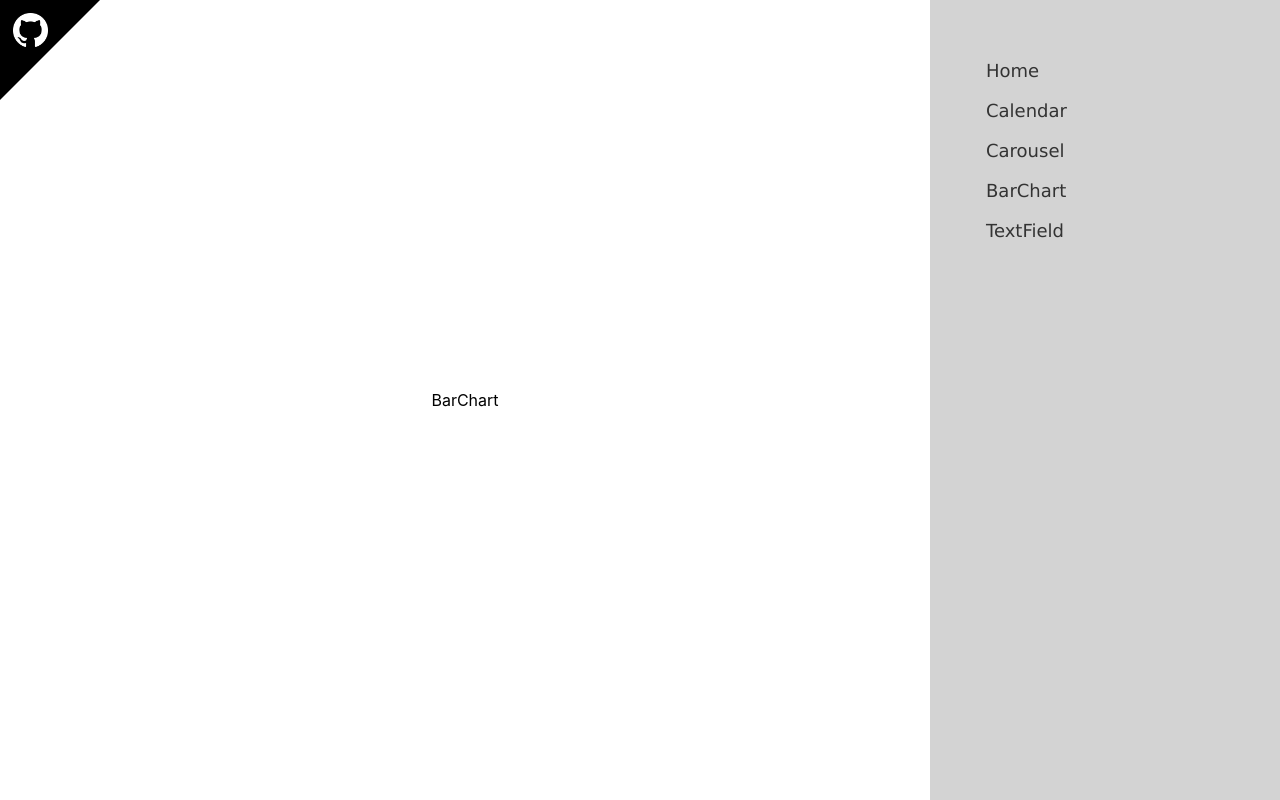
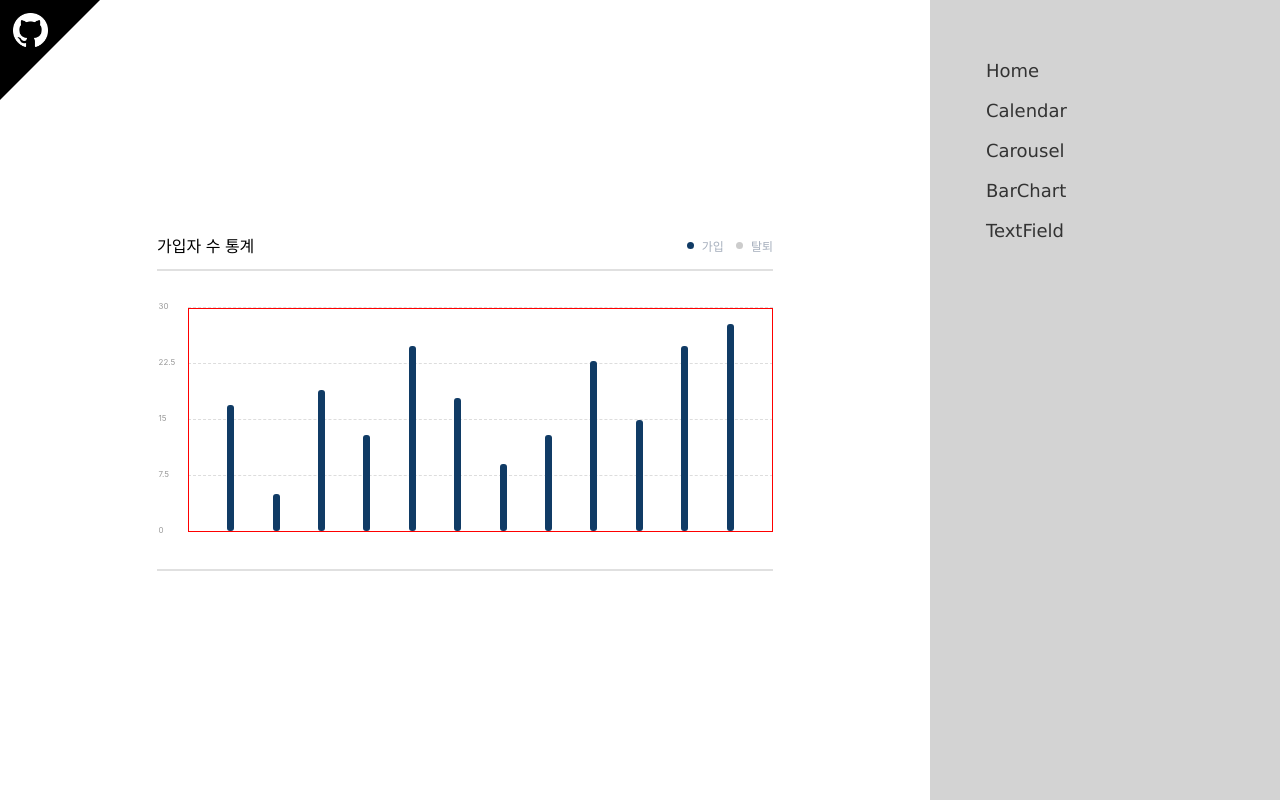
Before and after one commit to yjlim0428/my-components, a Next.js app: page /BarChart in a window 1280 px wide. Built offline with nearby package versions, Linux system fonts and the light colour scheme.

Commit message:
Add BarChart

```diff
--- /dev/null
+++ b/lib/BarChart.ts
@@ -0,0 +1,46 @@
+export interface StylePropsTypes {
+  width: number | undefined;
+  height: number | undefined;
+  barWidth: number | undefined;
+  barColor: string[] | undefined;
+  chartTitleFontSize: number | undefined;
+  dataTitleFontSize: number | undefined;
+  dotWidth: number | undefined;
+}
+
+export interface dataTypes {
+  title: string;
+  data: Array<number>;
+}
+
+export interface PropsTypes {
+  style: StylePropsTypes;
+  title: string;
+  xLabel: string[];
+  yUnit: number; // y축 단위  ex) 0, 5, 10, 15, 20,,
+  data: Array<dataTypes>;
+}
+
+export interface ContainerTypes {
+  width: number | undefined;
+  height: number | undefined;
+}
+
+export interface ChartTitleTypes {
+  fontSize: number | undefined;
+}
+
+export interface DataTitleTextTypes {
+  fontSize: number | undefined;
+}
+
+export interface DataTitleDotType {
+  width: number | undefined;
+  color: string | undefined;
+}
+
+export interface BarType {
+  width: number | undefined;
+  height: number | undefined;
+  color: string | undefined;
+}
--- a/pages/BarChart.tsx
+++ b/pages/BarChart.tsx
@@ -1,11 +1,221 @@
 import Title from "../components/Title";
+import styled from "styled-components";
+import {
+  PropsTypes,
+  ContainerTypes,
+  ChartTitleTypes,
+  DataTitleTextTypes,
+  DataTitleDotType,
+  BarType,
+} from "../lib/BarChart";
+import { useEffect, useState } from "react";
 
-const BarChart = () => {
+const Container = styled.div<ContainerTypes>`
+  width: ${({ width }) => (width ? width : 616)}px;
+  height: ${({ height }) => (height ? height : 334)}px;
+`;
+
+const ChartTitle = styled.div<ChartTitleTypes>`
+  font-size: ${({ fontSize }) => (fontSize ? fontSize : 16)}px;
+`;
+
+const DataTitleText = styled.div<DataTitleTextTypes>`
+  font-size: ${({ fontSize }) => (fontSize ? fontSize : 16)}px;
+  color: #a6afbd;
+`;
+
+const DataTitleDot = styled.div<DataTitleDotType>`
+  width: ${({ width }) => (width ? width : 7)}px;
+  height: ${({ width }) => (width ? width : 7)}px;
+  background-color: ${({ color }) => (color ? color : "#000")};
+  border-radius: 50%;
+  margin-right: 8px;
+`;
+
+const RowBox = styled.div<{ jContents: string }>`
+  width: 100%;
+  display: flex;
+  justify-content: ${({ jContents }) => jContents};
+  align-items: center;
+  margin-bottom: 12px;
+`;
+
+const DataTitleRowBox = styled.div`
+  display: flex;
+  align-items: center;
+`;
+
+const TitleDotSet = styled.div`
+  display: flex;
+  align-items: center;
+  margin-right: 12px;
+  &:last-child {
+    margin: 0;
+  }
+`;
+
+const ChartViewr = styled.div`
+  width: 100%;
+  height: calc(100% - 32px);
+  border-top: 2px solid #e0e0e0;
+  border-bottom: 2px solid #e0e0e0;
+  display: flex;
+  align-items: center;
+`;
+
+// 바, 눈금선의 부모
+const ChartRelative = styled.div`
+  width: 100%;
+  height: 75%;
+  position: relative;
+  margin-left: auto;
+`;
+
+const BarWrapper = styled.div`
+  width: 95%;
+  height: 100%;
+  display: flex;
+  align-items: flex-end;
+  justify-content: space-evenly;
+  position: absolute;
+  right: 0;
+  border: 1px solid red;
+`;
+
+const XLabelWrapper = styled.div`
+  width: 95%;
+  display: flex;
+  justify-content: space-evenly;
+  position: absolute;
+  right: 0;
+  border: green;
+  /* // TODO */
+`;
+
+const DotLineYUnitWrapper = styled.div<{ top: number }>`
+  width: 95%;
+  display: flex;
+  align-items: center;
+  position: absolute;
+  right: 0;
+  bottom: ${({ top }) => top}%;
+  border-bottom: 1px dashed #dddddd;
+`;
+
+const YUnitText = styled.div<{ fontSize: number | undefined }>`
+  width: 5%;
+  margin-left: -5%;
+  margin-bottom: ${({ fontSize }) =>
+    fontSize ? `-calc(${fontSize}px / 2)` : -4}px;
+  font-size: ${({ fontSize }) => (fontSize ? fontSize : 8)}px;
+  color: #999999;
+`;
+
+const Bar = styled.div<BarType>`
+  width: ${({ width }) => width}px;
+  height: ${({ height }) => height}%;
+  background-color: ${({ color }) => color};
+  border-radius: 3px;
+`;
+
+// 더미데이터
+const styleProps = {
+  width: 616,
+  height: 334,
+  barWidth: 7,
+  barColor: ["#103B65", "#CCCCCC"],
+  chartTitleFontSize: 16,
+  dataTitleFontSize: 12,
+  dotWidth: 7,
+};
+
+// 더미데이터
+const dataProps = [
+  {
+    title: "가입",
+    data: [17, 5, 19, 13, 25, 18, 9, 13, 23, 15, 25, 28],
+  },
+  {
+    title: "탈퇴",
+    data: [5, 2, 10, 7, 20, 13, 2, 4, 13, 9, 19, 16],
+  },
+];
+
+const BarChart = ({
+  style = styleProps,
+  title = "가입자 수 통계",
+  xLabel = [
+    "1월",
+    "2월",
+    "3월",
+    "4월",
+    "5월",
+    "6월",
+    "7월",
+    "8월",
+    "9월",
+    "10월",
+    "11월",
+    "12월",
+  ],
+  yUnit = 10,
+  data = dataProps,
+}: PropsTypes) => {
+  // y축 가장 높은 값
+  const [yUnitMax, setYUnitMax] = useState(
+    (Math.floor(Math.max(...data[0].data) / yUnit) + 1) * yUnit
+  );
+
+  //   y축 단위 리스트
+
+  useEffect(() => {
+    setYUnitMax((Math.floor(Math.max(...data[0].data) / yUnit) + 1) * yUnit);
+  }, []);
+
   return (
-    <div>
+    <>
       <Title title="My BarChart" />
-      BarChart
-    </div>
+      <Container width={style.width} height={style.height}>
+        <RowBox jContents="space-between">
+          <ChartTitle fontSize={style.chartTitleFontSize}>{title}</ChartTitle>
+          <DataTitleRowBox>
+            {data.map(({ title }, index) => (
+              <TitleDotSet key={index}>
+                <DataTitleDot
+                  width={style.dotWidth}
+                  color={style.barColor && style.barColor[index]}
+                />
+                <DataTitleText fontSize={style.dataTitleFontSize}>
+                  {title}
+                </DataTitleText>
+              </TitleDotSet>
+            ))}
+          </DataTitleRowBox>
+        </RowBox>
+        <ChartViewr>
+          <ChartRelative>
+            {[100, 75, 50, 25, 0].map((number, index) => (
+              <DotLineYUnitWrapper key={index} top={number}>
+                <YUnitText fontSize={undefined}>
+                  {yUnitMax * (number / 100)}
+                </YUnitText>
+              </DotLineYUnitWrapper>
+            ))}
+
+            <BarWrapper>
+              {data[0].data.map((value, index) => (
+                <Bar
+                  key={index}
+                  width={style.barWidth}
+                  height={(value / yUnitMax) * 100}
+                  color={style.barColor && style.barColor[0]}
+                />
+              ))}
+            </BarWrapper>
+          </ChartRelative>
+        </ChartViewr>
+      </Container>
+    </>
   );
 };
 
```
